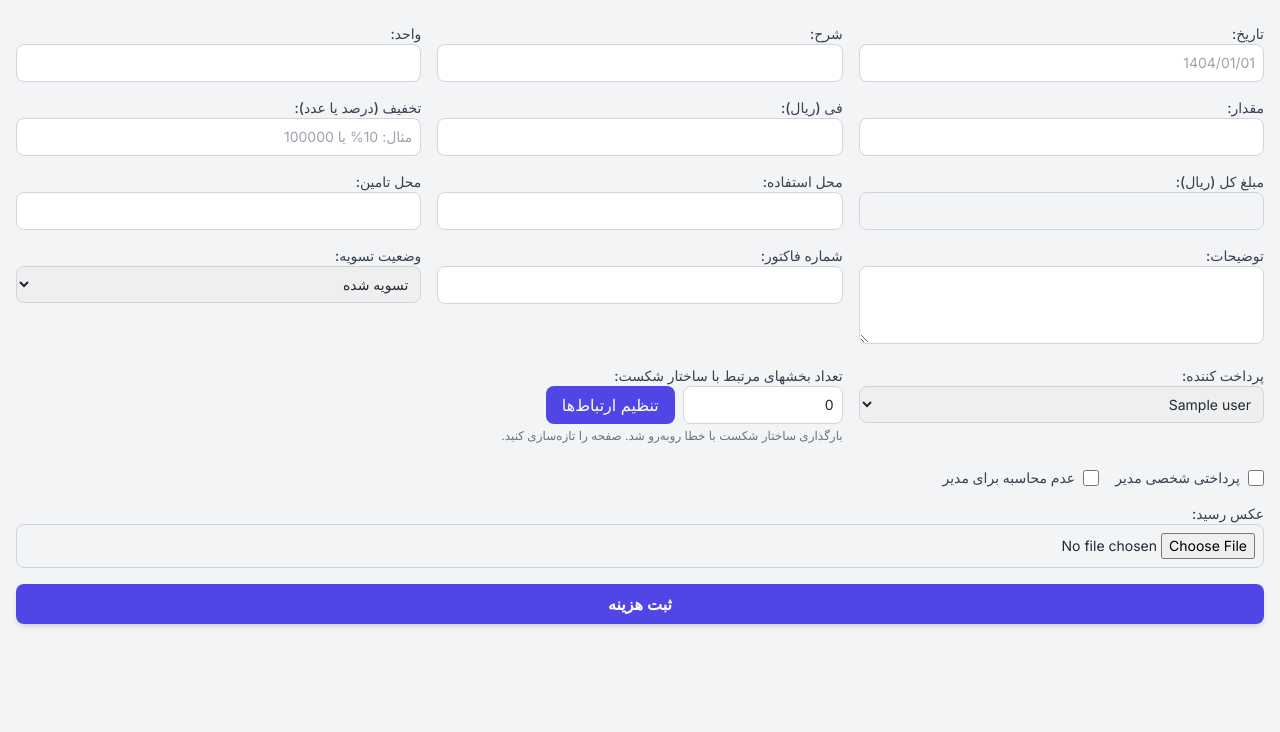
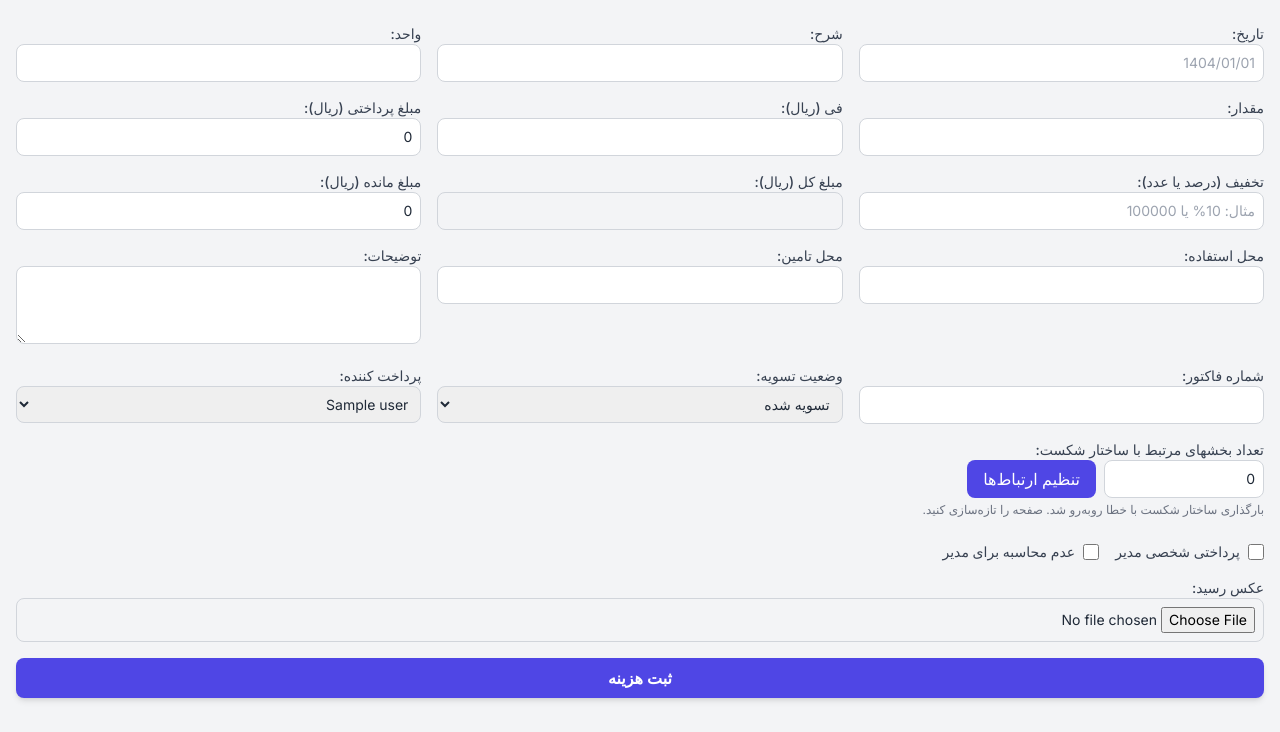
Before and after one commit to saeedne/WBS, a Python web app: template templates/petty_cash.html in a window 1280 px wide. Shown: the part 68-800 px from the top of the page. Run offline with Jinja, Linux system fonts and the light colour scheme; the template is opened without the code that fills it: most values are stand-ins (such as "Sample title", 1, 10 or a date in 2020); some libraries are stand-ins or nearby versions.

Commit message:
Update petty cash entry payment fields

```diff
--- a/templates/petty_cash.html
+++ b/templates/petty_cash.html
@@ -56,6 +56,12 @@
         </div>
 
         <div>
+            <label for="paid_amount" class="block text-sm font-medium text-gray-700">مبلغ پرداختی (ریال):</label>
+            <input type="number" id="paid_amount" name="paid_amount" min="0" step="1" value="0" required
+                   class="w-full p-2 rounded-lg border border-gray-300 focus:outline-none focus:ring-2 focus:ring-indigo-500 text-sm">
+        </div>
+
+        <div>
             <label for="discount" class="block text-sm font-medium text-gray-700">تخفیف (درصد یا عدد):</label>
             <input type="text" id="discount" name="discount"
                    class="w-full p-2 rounded-lg border border-gray-300 focus:outline-none focus:ring-2 focus:ring-indigo-500 text-sm"
@@ -67,6 +73,12 @@
             <input type="text" id="total_amount" name="total_amount"
                    class="w-full p-2 rounded-lg border border-gray-300 focus:outline-none focus:ring-2 focus:ring-indigo-500 text-sm bg-gray-100"
                    readonly>
+        </div>
+
+        <div>
+            <label for="remaining_amount" class="block text-sm font-medium text-gray-700">مبلغ مانده (ریال):</label>
+            <input type="number" id="remaining_amount" name="remaining_amount" min="0" step="1" value="0" required
+                   class="w-full p-2 rounded-lg border border-gray-300 focus:outline-none focus:ring-2 focus:ring-indigo-500 text-sm">
         </div>
 
         <div>
@@ -103,6 +115,7 @@
                     class="w-full p-2 rounded-lg border border-gray-300 focus:outline-none focus:ring-2 focus:ring-indigo-500 text-sm">
                 <option value="تسویه شده">تسویه شده</option>
                 <option value="تسویه نشده">تسویه نشده</option>
+                <option value="مانده دارد" disabled>مانده دارد</option>
             </select>
         </div>
 
@@ -198,6 +211,8 @@
     }
 
 
+    let paidAmountFollowsTotal = true;
+
     // تابع محاسبه و بروزرسانی مبلغ کل
     function calculateTotalAmount() {
         const amountInput = $('#amount');
@@ -218,9 +233,7 @@
                         removeNumberFormatting(discountValue).replace('%', '')
                     ) || 0;
 
-                totalAmount =
-                    totalAmount -
-                    (totalAmount * (discountPercent / 100));
+                totalAmount = totalAmount - (totalAmount * (discountPercent / 100));
 
             } else {
                 const discountFixed =
@@ -230,7 +243,30 @@
             }
         }
 
+        totalAmount = Math.max(0, totalAmount);
         totalAmountInput.val(formatNumber(totalAmount));
+        updateRemainingAmount();
+    }
+
+    function syncSettlementStatus(balanceInput, statusSelect) {
+        const hasBalance = (parseFloat(balanceInput.value) || 0) > 0;
+        [...statusSelect.options].forEach(option => {
+            if (option.value === 'مانده دارد') option.disabled = !hasBalance;
+            else option.disabled = hasBalance;
+        });
+        if (hasBalance) statusSelect.value = 'مانده دارد';
+        else if (statusSelect.value === 'مانده دارد') statusSelect.value = 'تسویه شده';
+    }
+
+    function updateRemainingAmount() {
+        const total = parseFloat(removeNumberFormatting($('#total_amount').val())) || 0;
+        if (paidAmountFollowsTotal) {
+            $('#paid_amount').val(Math.round(total));
+        }
+        const paid = parseFloat($('#paid_amount').val()) || 0;
+        const remaining = Math.max(0, total - paid);
+        $('#remaining_amount').val(Math.round(remaining));
+        syncSettlementStatus(document.getElementById('remaining_amount'), document.getElementById('settlement_status'));
     }
 
 
@@ -255,6 +291,13 @@
         amountInput.on('input', calculateTotalAmount);
         unitPriceInput.on('input', calculateTotalAmount);
         discountInput.on('input', calculateTotalAmount);
+        $('#paid_amount').on('input', function() {
+            paidAmountFollowsTotal = false;
+            updateRemainingAmount();
+        });
+        $('#remaining_amount').on('input', function() {
+            syncSettlementStatus(this, document.getElementById('settlement_status'));
+        });
 
 
         // Make total_amount editable on double click
@@ -278,6 +321,7 @@
 
             $(this).val(formattedValue);
             $(this).prop('readonly', true);
+            updateRemainingAmount();
             $(this).addClass('bg-gray-100');
         });
 
```
